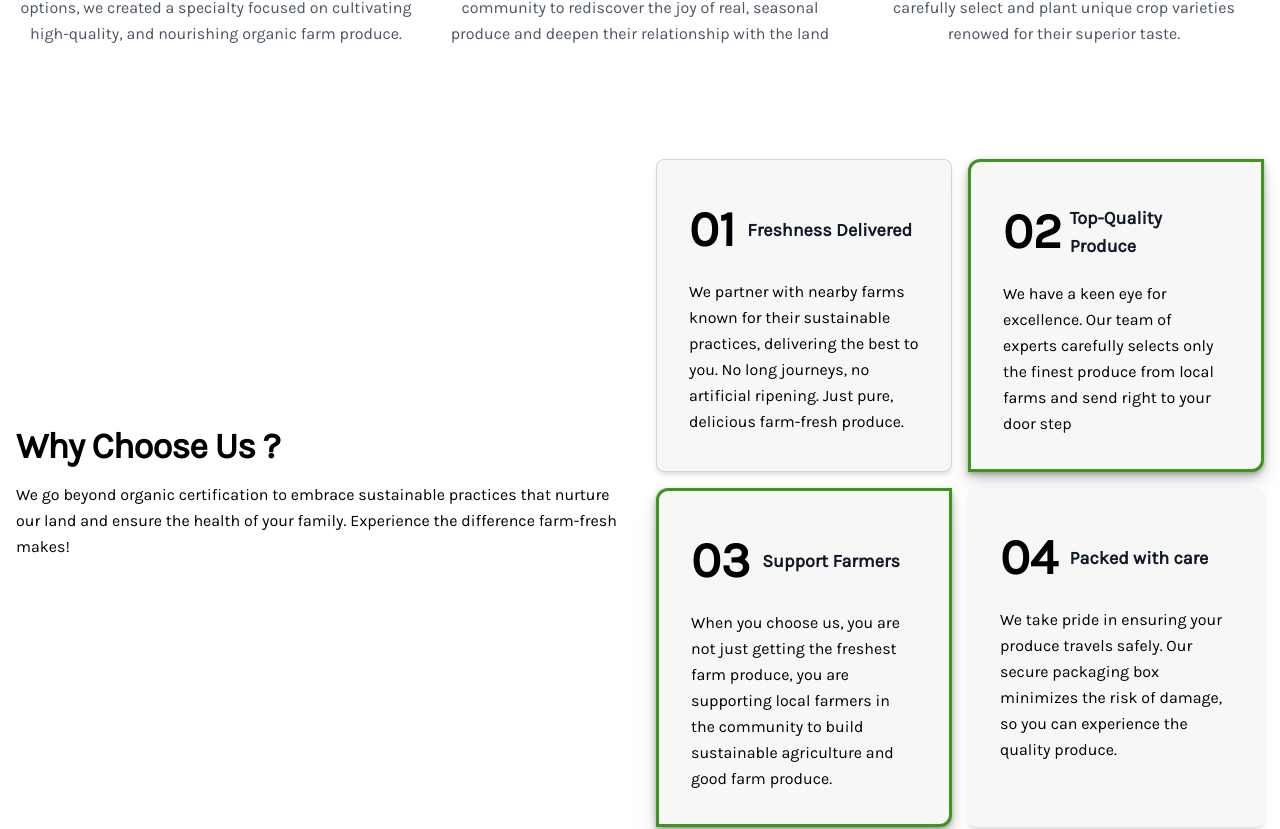
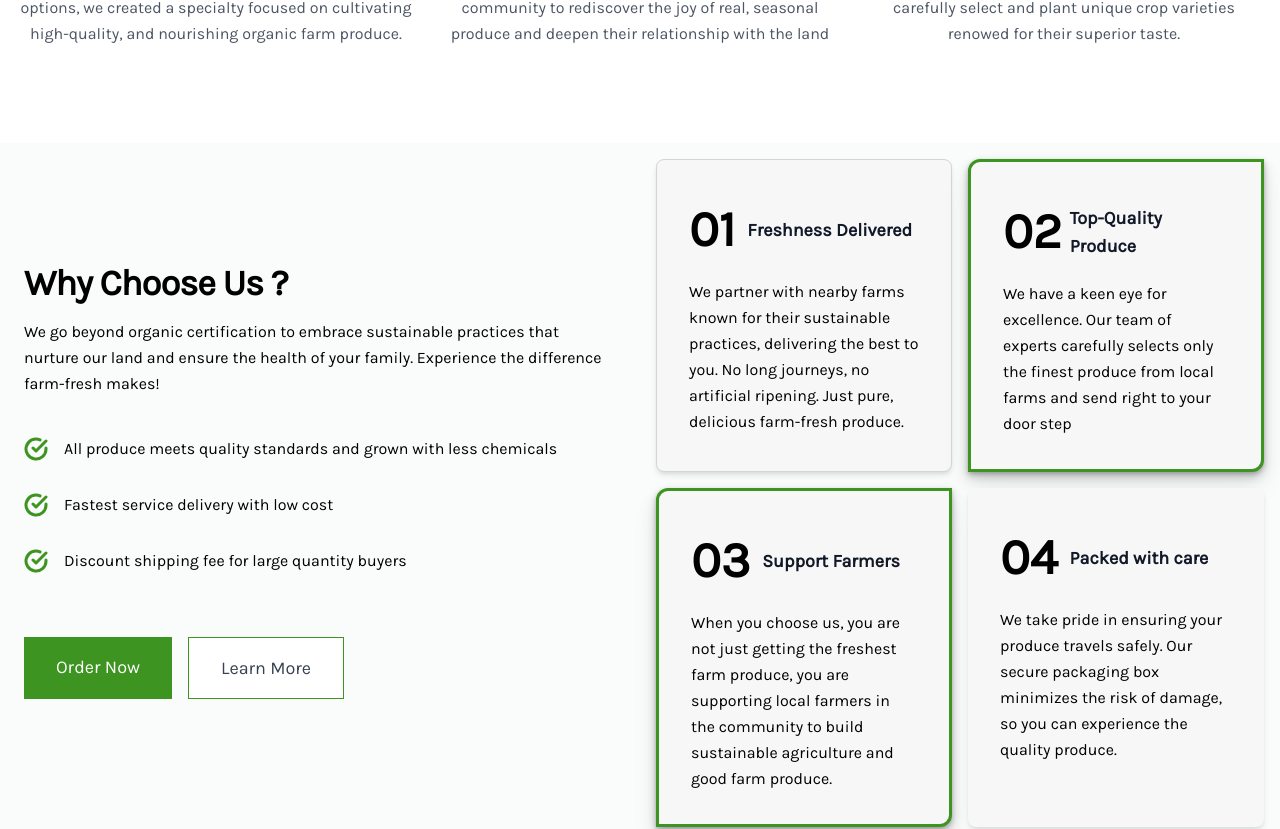
Before and after one commit to Emilsone/Farmpro-Website, a Vue app: page / in a window 1280 px wide. Shown: the part 1413-2242 px from the top of the page. Built offline with nearby package versions, Linux system fonts and the light colour scheme.

Commit message:
add more benefit content for the whychoose us page

```diff
--- a/src/components/DeliveryProcess.vue
+++ b/src/components/DeliveryProcess.vue
@@ -93,7 +93,7 @@ export default {
   name: "DeliveryProcess",
 };
 </script>
-<style scoped>
+<style >
 .bg-section {
   background-color: #f4f3f1;
 }
--- a/src/components/TheHeader.vue
+++ b/src/components/TheHeader.vue
@@ -131,7 +131,7 @@
                 hover:text-underline
                 py-3
                 md:mx-6
-              " href="#"><router-link to="/signin"> Sign In </router-link></a>
+              " href="#"><router-link to="/signin"> Sign Up </router-link></a>
           </li>
         </ul>
       </div>
--- a/src/components/WhyChooseUs.vue
+++ b/src/components/WhyChooseUs.vue
@@ -1,21 +1,58 @@
 <template>
-    <section class="text-black">
+    <section class="text-black advantage_section">
         <div class="flex flex-col md:flex-row justify-between items-center">
-            <div class="w-full md:w-1/2 p-4">
+            <div class="w-full md:w-1/2 p-6">
                 <h1
                     class="title-font mb-4 text-3xl font-extrabold leading-10 tracking-tight sm:text-5xl sm:leading-none md:text-4xl">
                     Why Choose Us ?</h1>
                 <p class="text-base leading-relaxed">We go beyond organic certification to embrace sustainable practices
                     that nurture our land and ensure the health of your family. Experience the difference farm-fresh
                     makes!</p>
+                <ul class="space-y-8 my-10">
+                    <li>
+                        <div class="flex items-center">
+                            <svg fill="none" stroke="currentColor" stroke-linecap="round" stroke-linejoin="round"
+                                stroke-width="3" class="check_icon w-6 h-6 flex-shrink-0 mr-4" viewBox="0 0 24 24">
+                                <path d="M22 11.08V12a10 10 0 11-5.93-9.14"></path>
+                                <path d="M22 4L12 14.01l-3-3"></path>
+                            </svg>
+                            <span class="title-font font-medium">All produce meets quality standards and grown with less chemicals</span>
+                        </div>
+                    </li>
+                    <li>
+                        <div class="flex items-center">
+                            <svg fill="none" stroke="currentColor" stroke-linecap="round" stroke-linejoin="round"
+                                stroke-width="3" class="check_icon w-6 h-6 flex-shrink-0 mr-4" viewBox="0 0 24 24">
+                                <path d="M22 11.08V12a10 10 0 11-5.93-9.14"></path>
+                                <path d="M22 4L12 14.01l-3-3"></path>
+                            </svg>
+                            <span class="title-font font-medium">Fastest service delivery with low cost</span>
+                        </div>
+                    </li>
+                    <li>
+                        <div class="flex items-center">
+                            <svg fill="none" stroke="currentColor" stroke-linecap="round" stroke-linejoin="round"
+                                stroke-width="3" class="check_icon w-6 h-6 flex-shrink-0 mr-4" viewBox="0 0 24 24">
+                                <path d="M22 11.08V12a10 10 0 11-5.93-9.14"></path>
+                                <path d="M22 4L12 14.01l-3-3"></path>
+                            </svg>
+                            <span class="title-font font-medium">Discount shipping fee for large quantity buyers </span>
+                        </div>
+                    </li>
+                </ul>
+                <div class="flex py-6 ">
+                    <button
+                        class="inline-flex text-white order_now_btn border-0 py-4 px-4 md:px-8 focus:outline-none text-lg ">Order Now</button>
+                    <button
+                        class="md:ml-4 ml-3 inline-flex text-gray-700 learn_more_btn bg-white border-0 py-4 px-4 md:px-8 focus:outline-none text-lg">Learn More</button>
+                </div>
             </div>
             <div class="w-full md:w-1/2">
                 <div class="grid grid-cols-1 md:grid-cols-2 gap-4 p-4">
                     <!-- First Card -->
                     <div class="card-container p-8 flex-col border rounded-lg border-gray-300 shadow-md">
                         <div class="flex items-center mb-3">
-                            <div
-                                class=" mr-3 inline-flex items-center justify-center icon-bg text-white flex-shrink-0">
+                            <div class=" mr-3 inline-flex items-center justify-center icon-bg text-white flex-shrink-0">
                                 <h1>01</h1>
                             </div>
                             <h2 class="text-gray-900 text-lg title-font font-bold">Freshness Delivered</h2>
@@ -29,15 +66,16 @@
                     <!-- Second Card -->
                     <div class="card-container p-8 flex-col rounded-0 border-gray-300 shadow-md custom-shadow ">
                         <div class="flex items-center mb-3">
-                            <div
-                                class="mr-2 inline-flex items-center justify-center icon-bg text-white flex-shrink-0">
+                            <div class="mr-2 inline-flex items-center justify-center icon-bg text-white flex-shrink-0">
                                 <h1>02</h1>
                             </div>
                             <h2 class="text-gray-900 text-lg title-font font-bold">Top-Quality Produce</h2>
                         </div>
                         <div class="flex-grow">
-                            <p class="leading-relaxed text-base">We have a keen eye for excellence. Our team of experts
-                                carefully selects only the finest produce from local farms and send right to your door
+                            <p class="leading-relaxed text-base">We have a keen eye for excellence. Our team of
+                                experts
+                                carefully selects only the finest produce from local farms and send right to your
+                                door
                                 step</p>
                         </div>
                     </div>
@@ -60,15 +98,16 @@
                     <!-- Fourth Card -->
                     <div class="card-container p-8 flex-col rounded-lg border-gray-300 shadow-md">
                         <div class="flex items-center mb-3">
-                            <div
-                                class="mr-3 inline-flex items-center justify-center  icon-bg flex-shrink-0">
+                            <div class="mr-3 inline-flex items-center justify-center  icon-bg flex-shrink-0">
                                 <h1>04</h1>
                             </div>
                             <h2 class="text-gray-900 text-lg title-font font-bold">Packed with care</h2>
                         </div>
                         <div class="flex-grow">
-                            <p class="leading-relaxed text-base">We take pride in ensuring your produce travels safely.
-                                Our secure packaging box minimizes the risk of damage, so you can experience the quality
+                            <p class="leading-relaxed text-base">We take pride in ensuring your produce travels
+                                safely.
+                                Our secure packaging box minimizes the risk of damage, so you can experience the
+                                quality
                                 produce.</p>
                         </div>
                     </div>
@@ -89,12 +128,26 @@
     background-color: #f7f7f7;
     /* border-radius: 30px; */
 }
+
 .custom-shadow {
     box-shadow: 0 2px 4px rgba(0, 0, 0, 0.2), 0 4px 8px rgba(0, 0, 0, 0.15), 0 8px 16px rgba(0, 0, 0, 0.1), 0 16px 32px rgba(0, 0, 0, 0.05);
     border-top-left-radius: 12px;
     border-bottom-right-radius: 12px;
-  border: 3px solid #3d9421; /* Green border color */
+    border: 3px solid #3d9421;
+    /* Green border color */
 }
 
-
+.advantage_section {
+    background-color: #FAFBFB;
+    height: 100vh;
+}
+.check_icon{
+  color: #3d9421;
+}
+.order_now_btn{
+    background-color: #3d9421;
+}
+.learn_more_btn{
+    border: 1px solid #3d9421;
+}
 </style>
```
Lines whose indentation alone changed are shown as unchanged.
